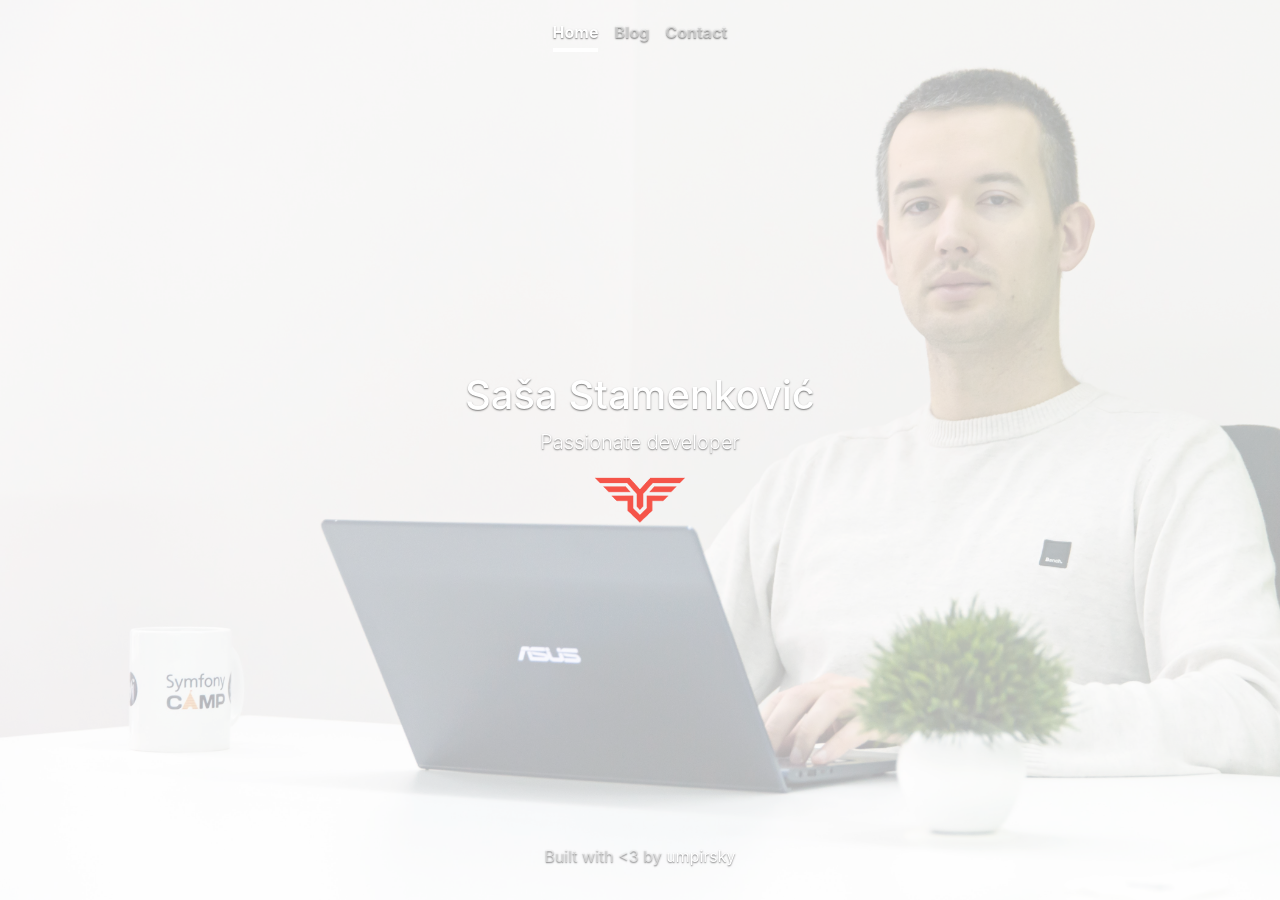
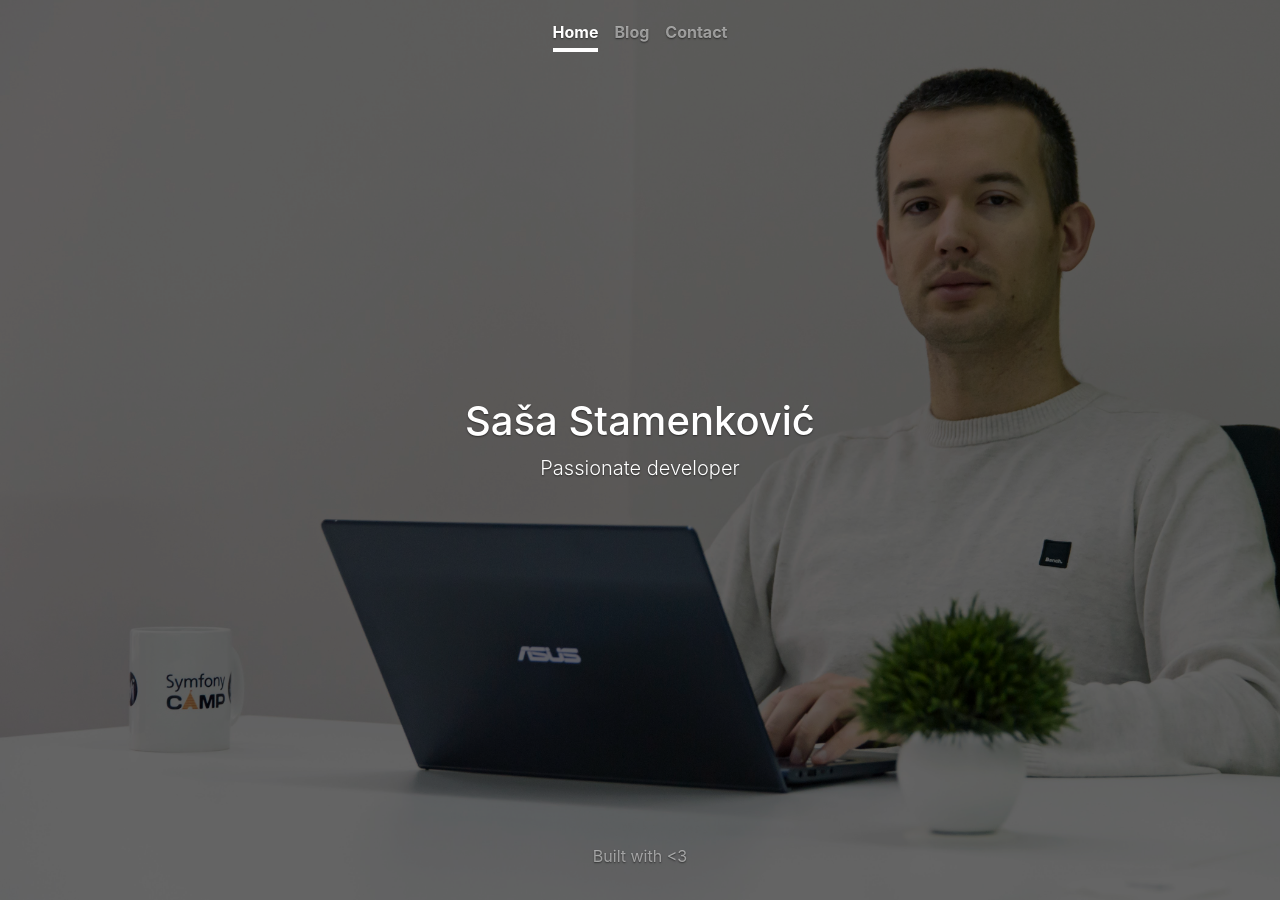
Before and after one commit to umpirsky/umpirsky.com, a Jekyll site: the page built from index.md, in a window 1280 px wide. Built offline with Jekyll 4.4.1, drawn with Linux system fonts in a browser that asks for light colours.

Commit message:
Fix colors

```diff
--- a/_includes/footer.html
+++ b/_includes/footer.html
@@ -1,5 +1,5 @@
 <footer class="mastfoot mt-auto">
     <div class="inner">
-        <p>Built with &lt;3 by <a href="http://umpirsky.com">umpirsky</a></p>
+        <p>Built with &lt;3</p>
     </div>
 </footer>
--- a/_layouts/default.html
+++ b/_layouts/default.html
@@ -20,7 +20,6 @@ height="0" width="0" style="display:none;visibility:hidden"></iframe></noscript>
         <main role="main" class="inner cover">
             <h1 class="cover-heading">Saša Stamenković</h1>
             <p class="lead">Passionate developer</p>
-            <img src="{{ site.baseurl }}/images/logo.png" />
         </main>
 
         {% include footer.html %}
--- a/css/cover.css
+++ b/css/cover.css
@@ -44,7 +44,7 @@ body {
   background-size: cover;
   background-repeat: no-repeat;
   min-height:100%;
-  box-shadow:inset 0 0 0 2000px rgba(255,255,255, 0.7);
+  box-shadow:inset 0 0 0 2000px rgba(0, 0, 0, 0.6);
 }
 
 .cover-container {
```
